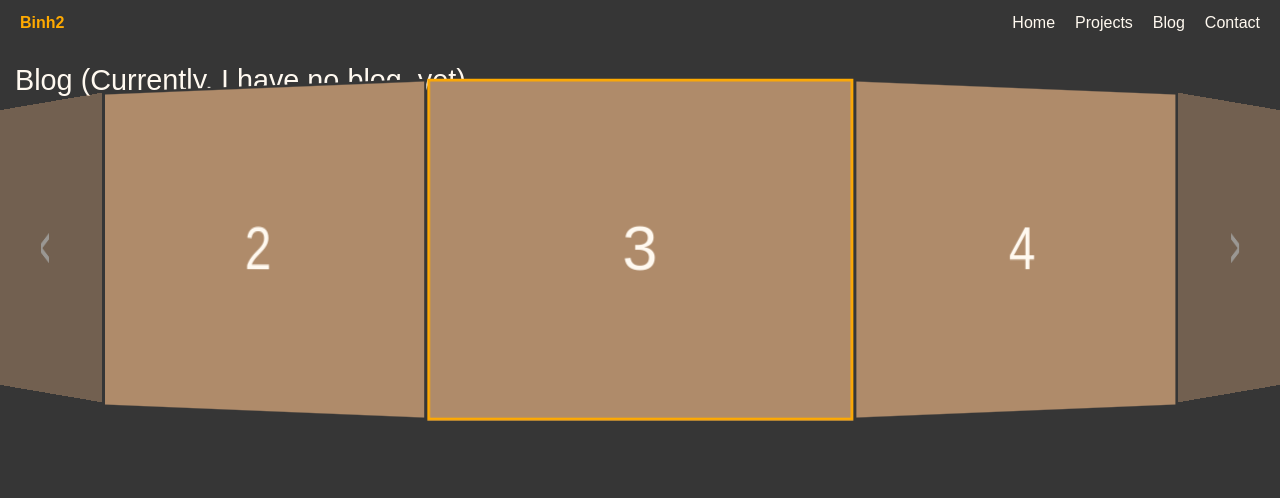
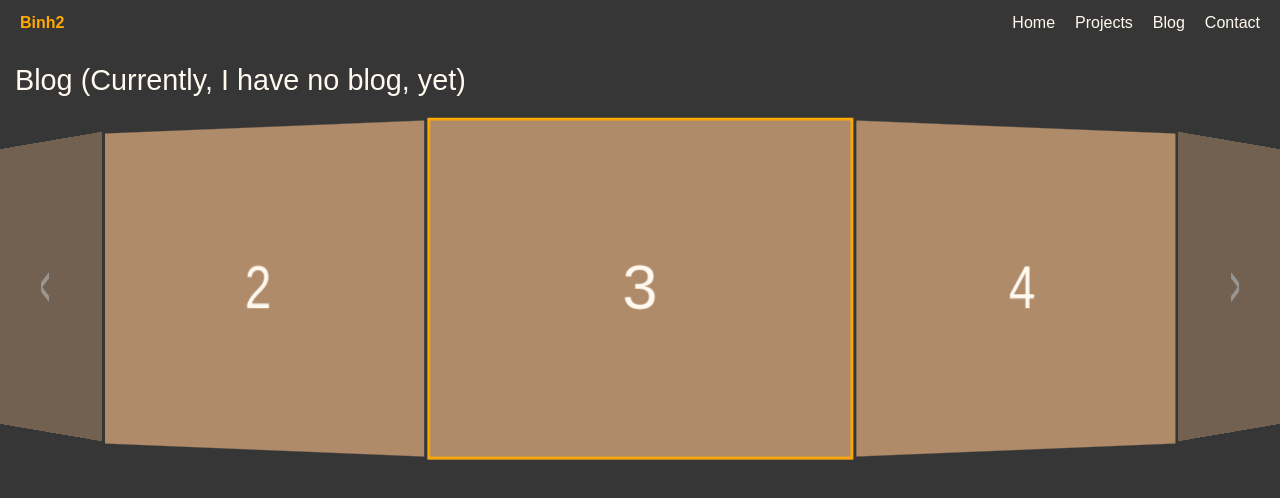
Before and after one commit to Binh2/portfolio, a Vue app: page /blog in a window 1280 px wide. Shown: the top 498 px of the page. Built offline with nearby package versions, Linux system fonts and the light colour scheme.

Commit message:
Fix BlogView scale too big

```diff
--- a/src/views/BlogView.vue
+++ b/src/views/BlogView.vue
@@ -25,20 +25,20 @@
   content: ">";
 }
 .blogs {
-  margin-top: 25px;
+  margin-top: 5vw;
   position: relative;
 
   /* 0.707 = sin(45deg) */
   /* 0.5 = sin(30deg) */
   --width: calc((100vw - 6px) * 0.5 / 2);
-  height: calc(var(--width));
+  --height: calc(var(--width) * 4 / 5);
+  height: calc(var(--height) * 5 / 4);
 }
 .blog, .forward, .backward {
   position: absolute;
   top: 0;
   left: 50%;
 
-  --height: calc(var(--width) * 4 / 5);
   width: var(--width);
   height: var(--height);
   background: var(--color-desaturated);
```
